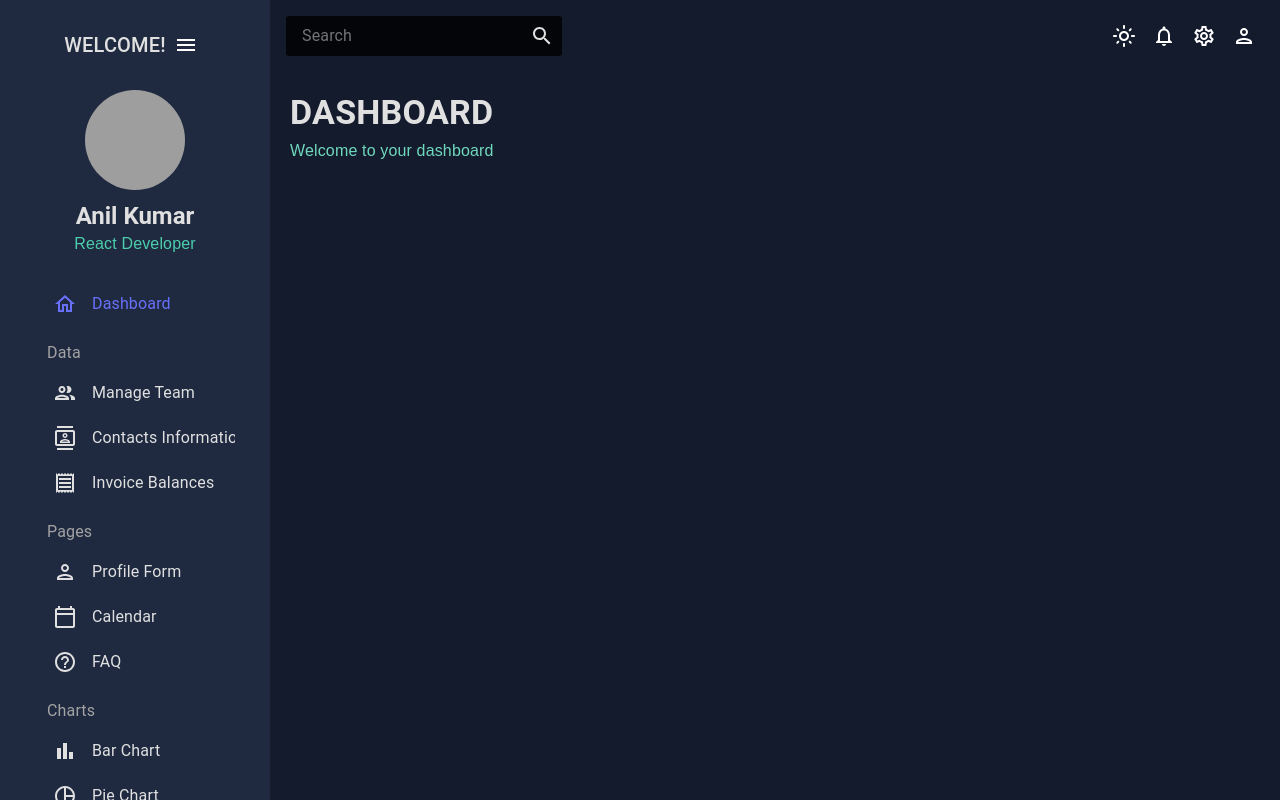
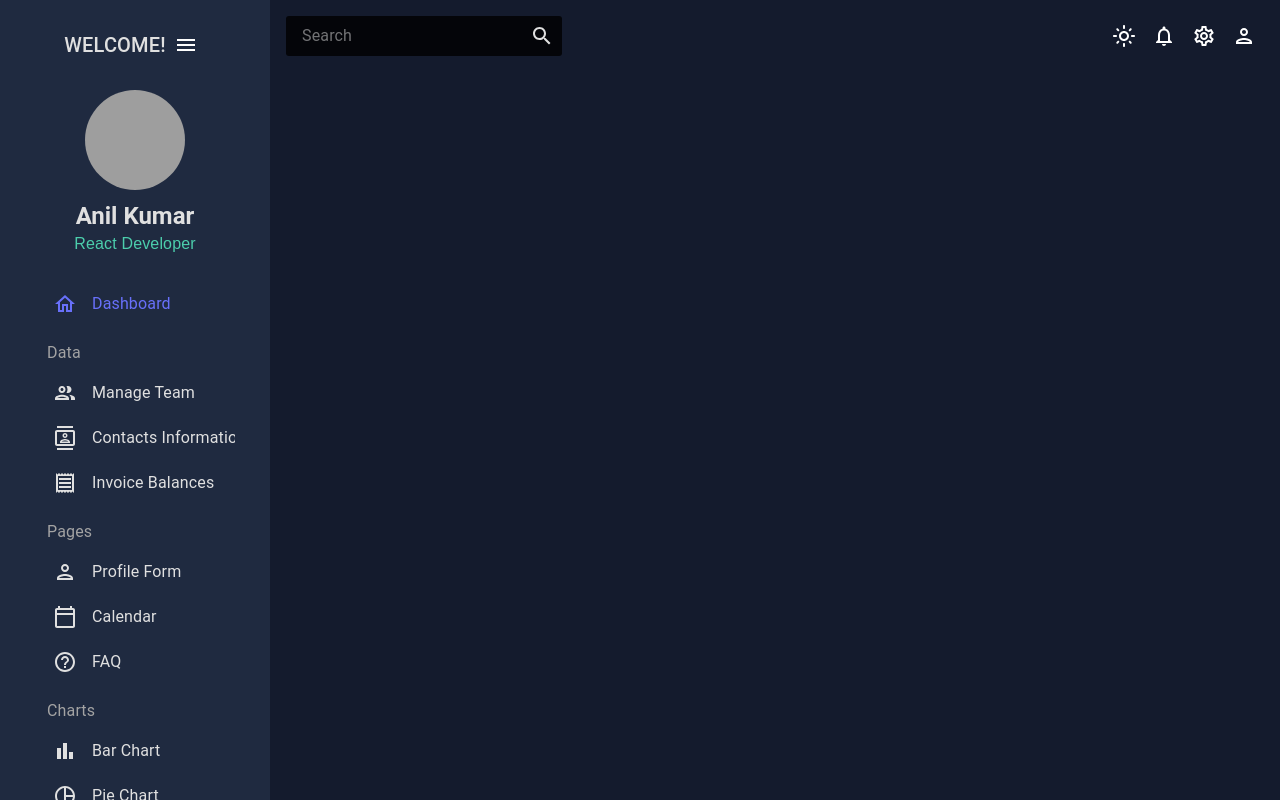
Before and after one commit to anilkr21/reactapp-finance, a React (Create React App) app: page / in a window 1280 px wide. Built offline with nearby package versions, Linux system fonts and the light colour scheme; grey boxes are pictures that could not be loaded; a web font is replaced by a local one.

Commit message:
github dashboard

```diff
--- a/package.json
+++ b/package.json
@@ -2,7 +2,7 @@
   "name": "react-admin",
   "version": "0.1.0",
   "private": true,
-  "homepage": "https://github.io/anilkr21/reactapp-finance",
+  "homepage": "https://anilkr21.github.io/reactapp-finance",
   "dependencies": {
     "@emotion/react": "^11.13.3",
     "@emotion/styled": "^11.13.0",
--- a/src/App.js
+++ b/src/App.js
@@ -28,7 +28,7 @@ function App() {
             <main className="content">
               <Topbar />
               <Routes>
-                <Route path="/" element={<Dashboard />}/>
+                <Route path="/reactapp-finance" element={<Dashboard />}/>
                 <Route path="/team" element={<Team />}/>
                 <Route path="/contacts" element={<Contacts />}/>
                 <Route path="/invoices" element={<Invoices />}/>
--- a/src/index.js
+++ b/src/index.js
@@ -8,7 +8,7 @@ import { BrowserRouter } from 'react-router-dom';
 const root = ReactDOM.createRoot(document.getElementById('root'));
 root.render(
   <React.StrictMode>
-    <BrowserRouter basename={process.env.PUBLIC_URL}>
+    <BrowserRouter >
       <App />
     </BrowserRouter>
   </React.StrictMode>
```
